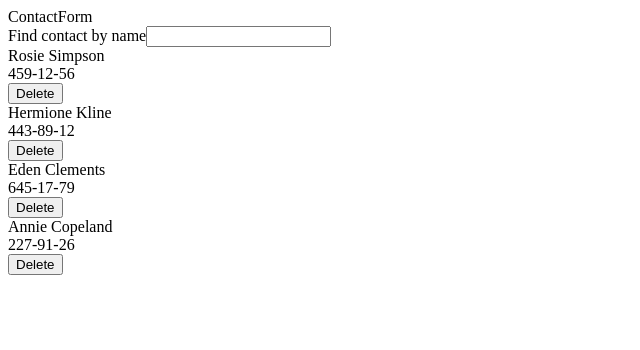
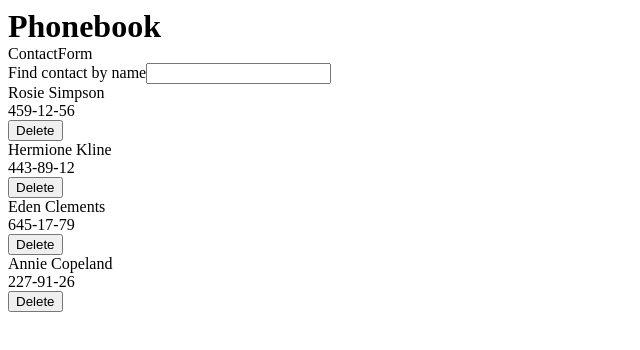
Before and after one commit to ConstantineKobushka/goit-react-hw-08, a React (Vite) app: page / in a window 1280 px wide. Shown: the top 350 px of the page, without its empty margins (0-640 px from the left). Built offline with nearby package versions, Linux system fonts and the light colour scheme.

Commit message:
deleted console.log

```diff
--- a/src/App.jsx
+++ b/src/App.jsx
@@ -14,7 +14,7 @@ function App() {
 
   return (
     <>
-      {/* <h1>Phonebook</h1> */}
+      <h1>Phonebook</h1>
       <ContactForm />
       <SearchBox searchValue={searchValue} onSearch={setSearchValue} />
       <ContactList contacts={foundContacts} />
--- a/src/components/ContactList/ContactList.jsx
+++ b/src/components/ContactList/ContactList.jsx
@@ -3,7 +3,6 @@ import Contact from '../Contact/Contact';
 import styles from './ContactList.module.css';
 
 const ContactList = ({ contacts }) => {
-  console.log(contacts);
   return (
     <ul>
       {contacts.map((contact) => (
```
